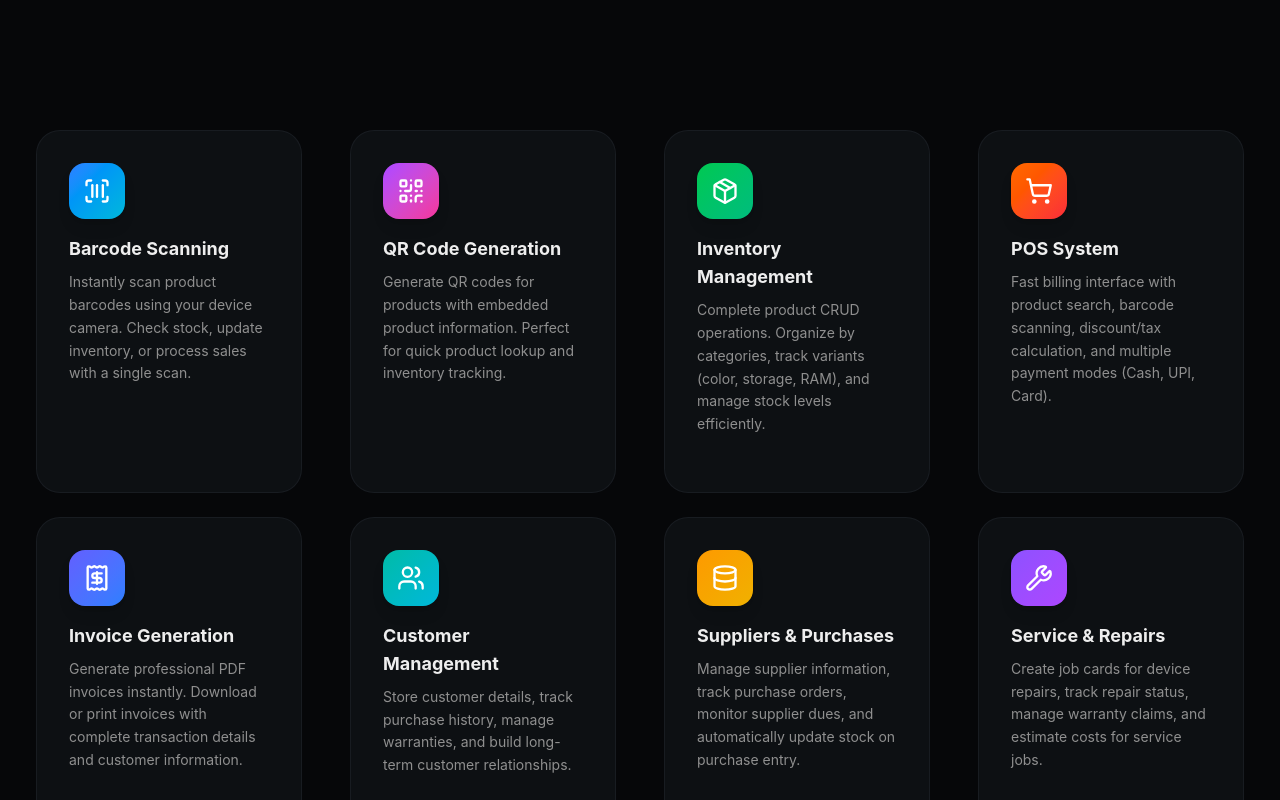
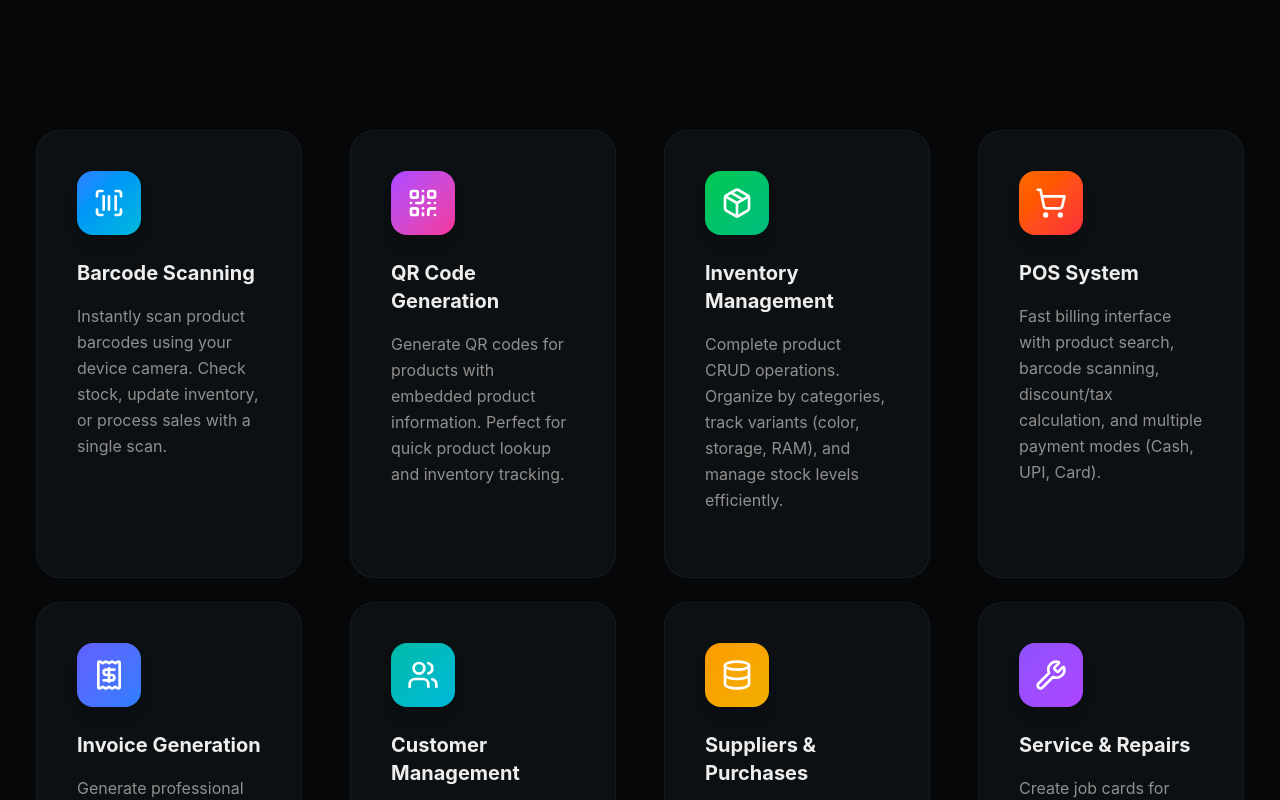
Before and after one commit to Dhani-1428/bonus-stock-manager, a Next.js app: page / in a window 1280 px wide. Shown: the part 1060-1860 px from the top of the page. Built offline with nearby package versions, Linux system fonts and the light colour scheme; no server answers.

Commit message:
Increase padding and spacing inside feature cards for better content readability

```diff
--- a/components/landing/features-section.tsx
+++ b/components/landing/features-section.tsx
@@ -184,23 +184,23 @@ function FeatureCard({ feature, index }: { feature: typeof features[0]; index: n
         onMouseMove={handleCard3D}
         onMouseLeave={resetCard3D}
       >
-        <div className="relative z-20 p-6 sm:p-8">
+        <div className="relative z-20 p-6 sm:p-8 lg:p-10">
           {/* Icon with gradient background */}
           <motion.div
-            className={`w-14 h-14 rounded-xl bg-gradient-to-br ${feature.color} flex items-center justify-center mb-4 group-hover:scale-110 transition-transform duration-300 shadow-lg`}
+            className={`w-14 h-14 sm:w-16 sm:h-16 rounded-xl bg-gradient-to-br ${feature.color} flex items-center justify-center mb-5 sm:mb-6 group-hover:scale-110 transition-transform duration-300 shadow-lg`}
             whileHover={{ rotate: 360 }}
             transition={{ duration: 0.5 }}
           >
-            <Icon className="w-7 h-7 text-white" />
+            <Icon className="w-7 h-7 sm:w-8 sm:h-8 text-white" />
           </motion.div>
 
           {/* Title */}
-          <h3 className="text-lg font-bold text-foreground mb-2 group-hover:text-primary transition-colors">
+          <h3 className="text-lg sm:text-xl font-bold text-foreground mb-3 sm:mb-4 group-hover:text-primary transition-colors">
             {feature.title}
           </h3>
 
           {/* Description */}
-          <p className="text-sm text-muted-foreground leading-relaxed">
+          <p className="text-sm sm:text-base text-muted-foreground leading-relaxed">
             {feature.description}
           </p>
         </div>
```
